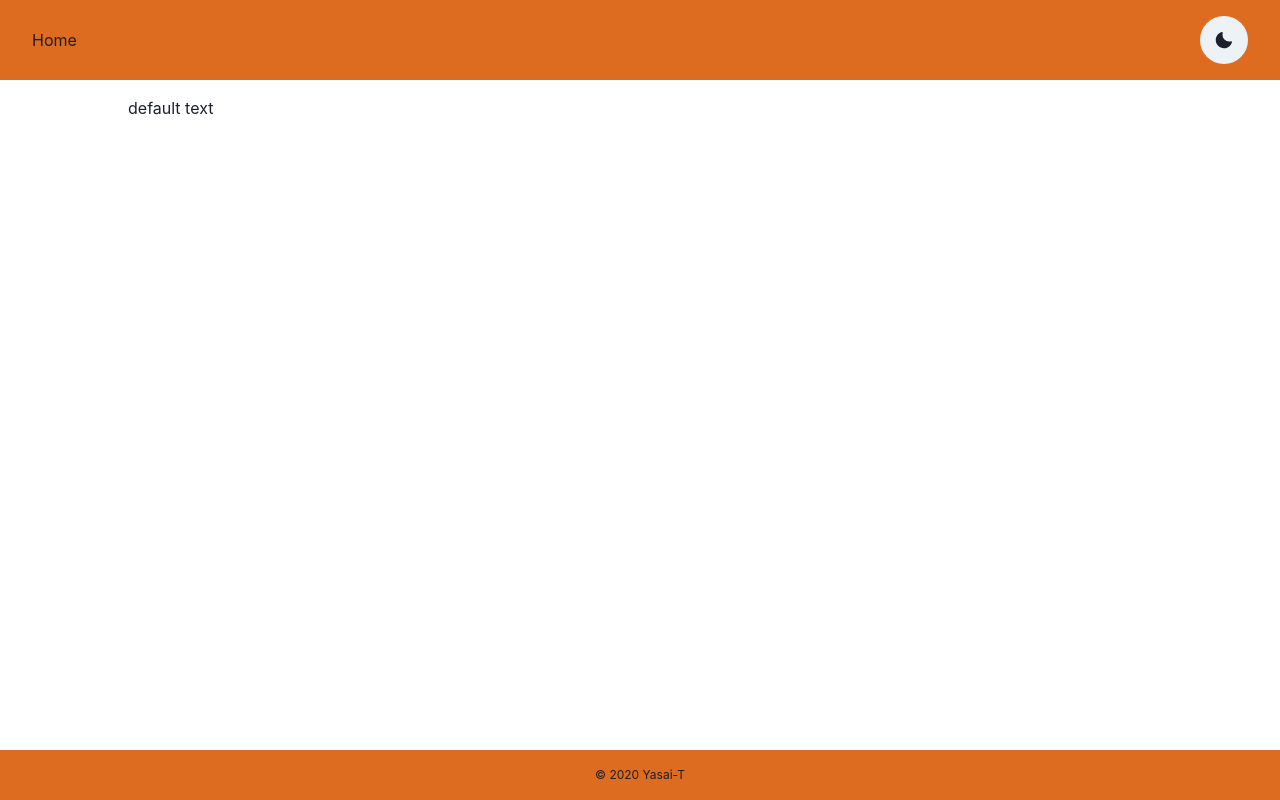
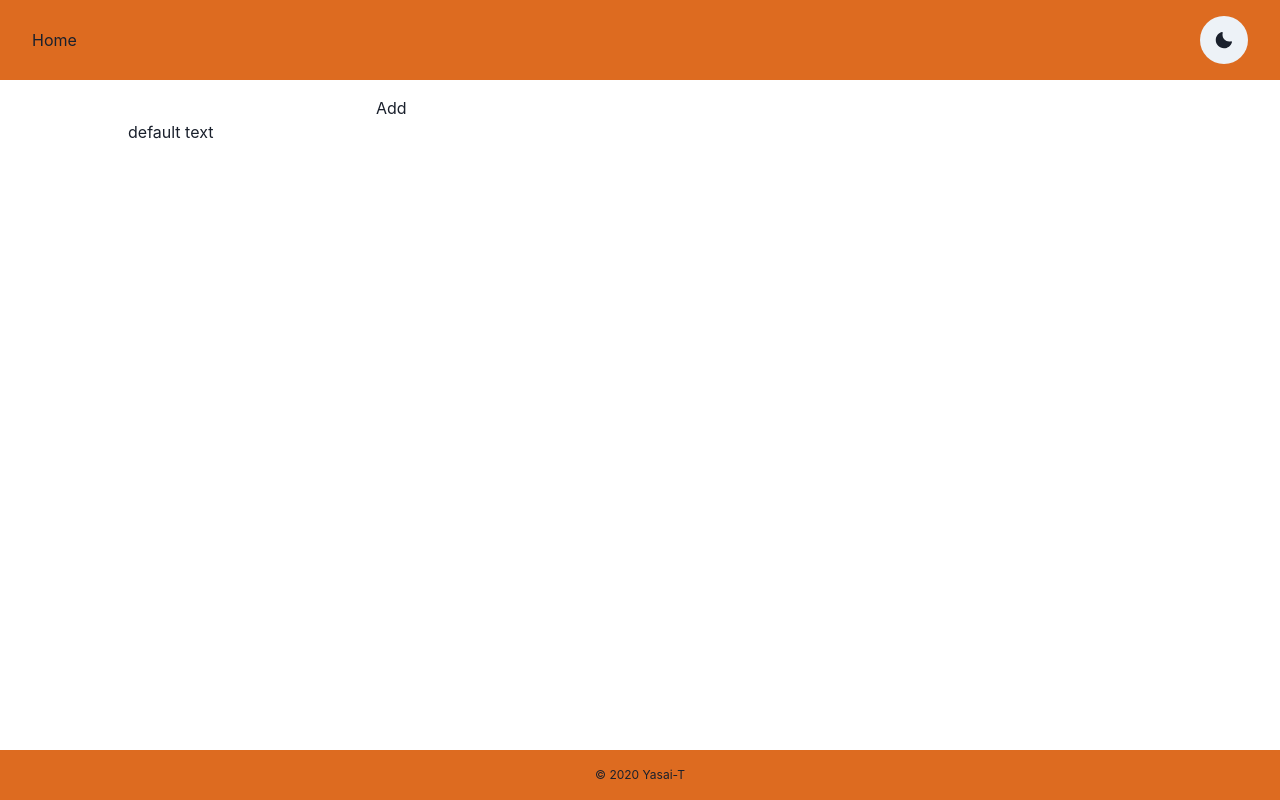
Before and after one commit to Yasai-T/Nexra, a Next.js app in the folder apps/web/: page /recoil in a window 1280 px wide. Built offline with nearby package versions, Linux system fonts and the light colour scheme.

Commit message:
feat: add todo

```diff
--- /dev/null
+++ b/apps/web/components/TodoListCreator.tsx
@@ -0,0 +1,35 @@
+import { ChangeEvent, useState, VFC } from 'react';
+import { useSetRecoilState } from 'recoil';
+import { todoListState } from '../recoil/states';
+
+let id = 0;
+function getId() {
+  return id++;
+}
+
+export const TodoListCreator: VFC = () => {
+  const [inputValue, setInputValue] = useState('');
+  const setTodoList = useSetRecoilState(todoListState);
+
+  const addItem = () => {
+    setTodoList((old) => [
+      ...old,
+      {
+        id: getId().toString(),
+        text: inputValue,
+        isComplete: false,
+      },
+    ]);
+  };
+
+  const onChange = ({ target: { value } }: ChangeEvent<HTMLInputElement>) => {
+    setInputValue(value);
+  };
+
+  return (
+    <div>
+      <input type="text" value={inputValue} onChange={onChange} />
+      <button onClick={addItem}>Add</button>
+    </div>
+  );
+};
--- a/apps/web/pages/recoil.tsx
+++ b/apps/web/pages/recoil.tsx
@@ -1,5 +1,6 @@
 import { NextPage } from 'next';
 import Head from 'next/head';
+import { TodoListCreator } from '../components/TodoListCreator';
 import { useTodoList } from '../hooks/useTodoList';
 
 const RecoilPage: NextPage = () => {
@@ -10,6 +11,7 @@ const RecoilPage: NextPage = () => {
       <Head>
         <title>recoil</title>
       </Head>
+      <TodoListCreator />
       <div>
         {todoList.map((todo) => (
           <div key={todo.id}>{todo.text}</div>
```
